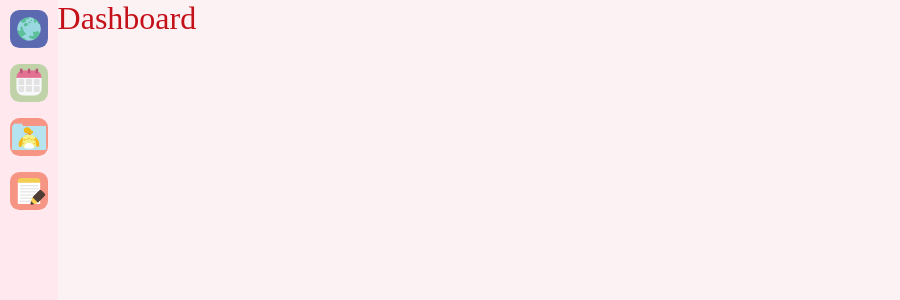
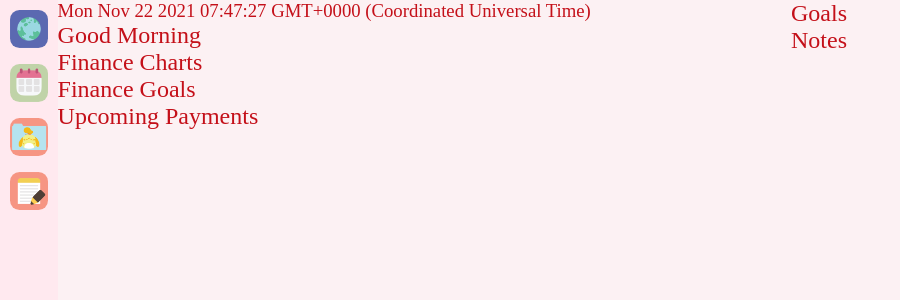
Before and after one commit to jmhar3/DreamJournal_app, a React (Create React App) app: page /dashboard in a window 1280 px wide. Shown: the top 300 px of the page, without its empty margins (0-900 px from the left). Built offline with nearby package versions, Linux system fonts and the light colour scheme; a web font is replaced by a local one.

Commit message:
basic dashboard sections

```diff
--- a/src/App.js
+++ b/src/App.js
@@ -7,6 +7,7 @@ import './css/App.css';
 import './css/home.css';
 import './css/nav.css';
 import './css/login.css';
+import './css/dashboard.css';
 
 function App() {
   return (
--- a/src/containers/dashboard.js
+++ b/src/containers/dashboard.js
@@ -1,7 +1,40 @@
 const Dashboard = () => {
+    const today = new Date()
+    const curHr = today.getHours()
+
+    function greeting() {
+        if (curHr < 12) {
+            return 'Good Morning'
+        } else if (curHr < 18) {
+            return 'Good Afternoon'
+        } else {
+            return 'Good Evening'
+        }
+    }
+
     return (
       <div id="dashboard">
-        <h1>Dashboard</h1>
+        <section id="dashboard-left">
+            <h3>{ Date() }</h3>
+            <h1>{ greeting() }</h1>
+            <div id="finance">
+                <h1>Finance Charts</h1>
+            </div>
+            <div id="db-finance-goals">
+                <h1>Finance Goals</h1>
+            </div>
+            <div id="upcoming-payments">
+                <h1>Upcoming Payments</h1>
+            </div>
+        </section>
+        <section id="dashboard-right">
+            <div id="db-goals">
+                <h1>Goals</h1>
+            </div>
+            <div>
+                <h1>Notes</h1>
+            </div>
+        </section>
       </div>
     )
   }
--- a/src/containers/nav.js
+++ b/src/containers/nav.js
@@ -44,7 +44,7 @@ const Nav = () => {
     return (
         <header>
             <nav onMouseLeave={hideTrackers} >
-                <Link to="/" className="menu-icon"><img src={home} onMouseOver={showHome} onMouseLeave={hideHome} /></Link>
+                <Link to="/dashboard" className="menu-icon"><img src={home} onMouseOver={showHome} onMouseLeave={hideHome} /></Link>
                 <Link to="/calendar" className="menu-icon"><img src={calendar} onMouseOver={showCalendar} onMouseLeave={hideCalendar} /></Link>
                 <Link to="/account" className="menu-icon"><img src={account} onMouseOver={showAccount} onMouseLeave={hideAccount} /></Link>
                 <span className="menu-icon"
--- /dev/null
+++ b/src/css/dashboard.css
@@ -0,0 +1,11 @@
+#dashboard-left {
+    width: 60%;
+    height: 100vh;
+    float: left;
+}
+
+#dashboard-right {
+    float: left;
+    width: 40%;
+    height: 100vh;
+}
```
